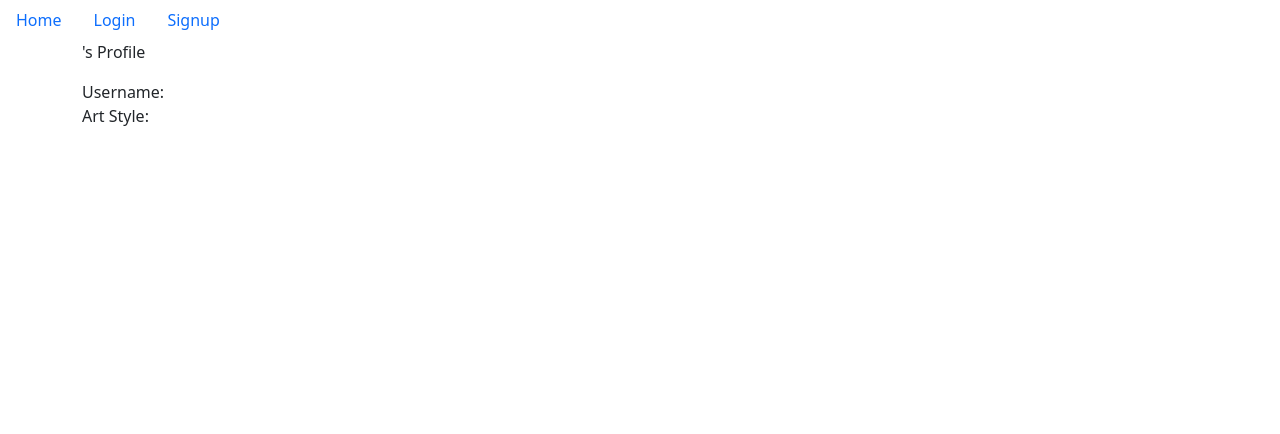
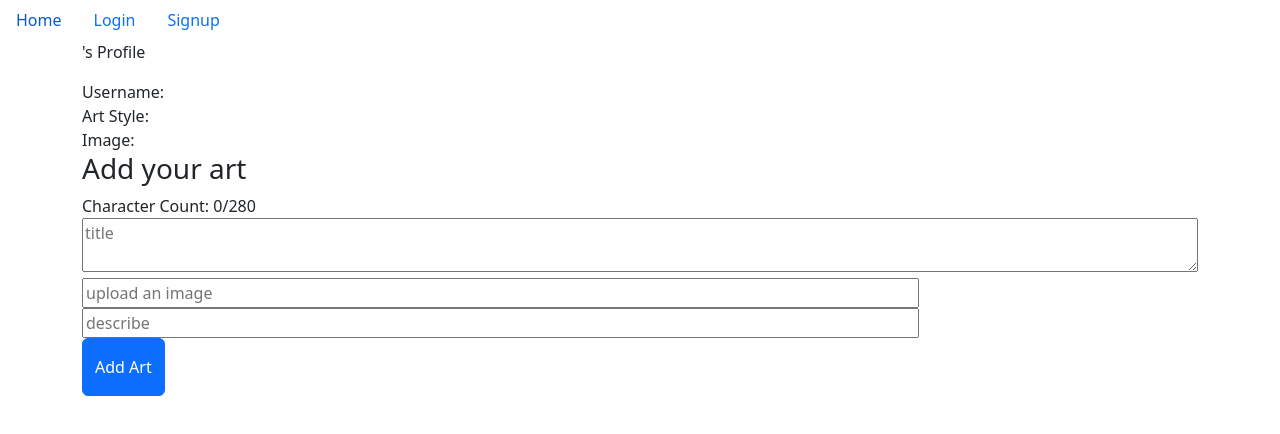
Before and after one commit to abelperio/thegallery, a React (Create React App) app in the folder client/: page /profile in a window 1280 px wide. Shown: the top 434 px of the page. Built offline with nearby package versions, Linux system fonts and the light colour scheme; no server answers.

Commit message:
initial pieceform implementation

```diff
--- a/client/src/App.js
+++ b/client/src/App.js
@@ -10,7 +10,8 @@ import Profile from './pages/Profile';
 import NotFound from './pages/Notfound';
 import Login from './pages/Login';
 import Signup from './pages/Signup';
-import Feed from './pages/Feed'
+import Feed from './pages/Feed';
+import Piece from './pages/Piece'
 
 import Header from './components/Header';
 
@@ -51,6 +52,10 @@ function App() {
               element={<Home />}
             />
             <Route
+              path="/piece"
+              element={<Piece />}
+            />
+            <Route
               path="/profile"
               element={<Profile/>}
             />
--- /dev/null
+++ b/client/src/components/PieceForm/index.js
@@ -0,0 +1,101 @@
+import React, { useState } from 'react';
+import { useMutation } from '@apollo/client';
+
+import { ADD_PIECE } from '../../utils/mutations';
+
+const PieceForm = () => {
+    const [formState, setFormState] = useState({
+      name: '',
+      image: '',
+      bio: '',
+      price: '',
+    });
+    const [characterCount, setCharacterCount] = useState(0);
+
+    // Set up our mutation with an option to handle errors
+    const [addPiece, { error }] = useMutation(ADD_PIECE);
+
+    const handleFormSubmit = async (event) => {
+      event.preventDefault();
+
+      try {
+        const { data } = addPiece({
+          variables: { ...formState },
+        });
+
+        window.location.reload();
+      } catch (err) {
+        console.error(err);
+      }
+    };
+
+    const handleChange = (event) => {
+        const { art, value } = event.target;
+
+        if (art === 'name' && value.length <= 280) {
+          setFormState({ ...formState, [art]: value });
+          setCharacterCount(value.length);
+        } else if (art !== 'name') {
+          setFormState({ ...formState, [art]: value });
+        }
+      };
+
+      return (
+        <div>
+          <h3>Add your art</h3>
+
+          <p
+            className={`m-0 ${
+              characterCount === 280 || error ? 'text-danger' : ''
+            }`}
+          >
+            Character Count: {characterCount}/280
+            {error && <span className="ml-2">Something went wrong...</span>}
+          </p>
+          <form
+            className="flex-row justify-center justify-space-between-md align-center"
+            onSubmit={handleFormSubmit}
+          >
+            <div className="col-12">
+              <textarea
+                art="name"
+                placeholder="title"
+                value={formState.name}
+                className="form-input w-100"
+                onChange={handleChange}
+              ></textarea>
+            </div>
+            <div className="col-12 col-lg-9">
+              <input
+                art="image"
+                placeholder="upload an image"
+                value={formState.image}
+                className="form-input w-100"
+                onChange={handleChange}
+              />
+            </div>
+            <div className="col-12 col-lg-9">
+              <input
+                art="bio"
+                placeholder="describe"
+                value={formState.image}
+                className="form-input w-100"
+                onChange={handleChange}
+              />
+            </div>
+            <div className="col-12 col-lg-3">
+              <button className="btn btn-primary btn-block py-3" type="submit">
+                Add Art
+              </button>
+            </div>
+            {error && (
+              <div className="col-12 my-3 bg-danger text-white p-3">
+                Something went wrong...
+              </div>
+            )}
+          </form>
+        </div>
+      );
+    };
+
+    export default PieceForm;
--- a/client/src/pages/Feed.js
+++ b/client/src/pages/Feed.js
@@ -1,24 +1,24 @@
-import React from 'react';
-import { useQuery } from '@apollo/client';
+// import React from 'react';
+// import { useQuery } from '@apollo/client';
 
-import { QUERY_PIECE } from '../utils/queries';
+// import { QUERY_PIECE } from '../utils/queries';
 
-const Feed = () => {
-  const { loading, data } = useQuery (QUERY_PIECE)
-  const pieces = data?.pieces || []
+// const Feed = () => {
+//   const { loading, data } = useQuery (QUERY_PIECE)
+//   const pieces = data?.pieces || []
 
-  return (
-    <main>
-      <div className="feed">
-        <div className="add art">
-          {loading ? (
-            <div>Loading...</div>
-          ) : (
-            <div>Fill in with artwork</div>
-          )}
-        </div>
-      </div>
-    </main>
-  );
-};
-export default Feed;
+//   return (
+//     <main>
+//       <div className="feed">
+//         <div className="add art">
+//           {loading ? (
+//             <div>Loading...</div>
+//           ) : (
+//             <div>Fill in with artwork</div>
+//           )}
+//         </div>
+//       </div>
+//     </main>
+//   );
+// };
+// export default Feed;
--- a/client/src/pages/Profile.js
+++ b/client/src/pages/Profile.js
@@ -3,6 +3,8 @@ import React from 'react';
 import { QUERY_ME } from '../utils/queries';
 import { QUERY_USER } from '../utils/queries';
 import { QUERY_PIECE } from '../utils/queries';
+// import PieceList from '../components/PieceList';
+import PieceForm from '../components/PieceForm';
 
 const Profile = () => {
     const {loading, data} = useQuery(QUERY_ME, QUERY_USER, QUERY_PIECE);
@@ -16,6 +18,7 @@ const Profile = () => {
     }
 
     const profileData = data?.me || {}
+    const pieceData = data?.pieces || {}
 
     return (
         <>
@@ -24,9 +27,13 @@ const Profile = () => {
             Username: {profileData.username}
             <br/>
             Art Style: {profileData.artstyle}
+            <br></br>
+            Image: {pieceData.image}
+                <div className="pieceform">
+                    <PieceForm/>
+                </div>
+        </>
 
-
-        </>
     );
 };
 
```
Also changed, not shown: client/src/components/PieceList/index.js (+30 -29 lines).
